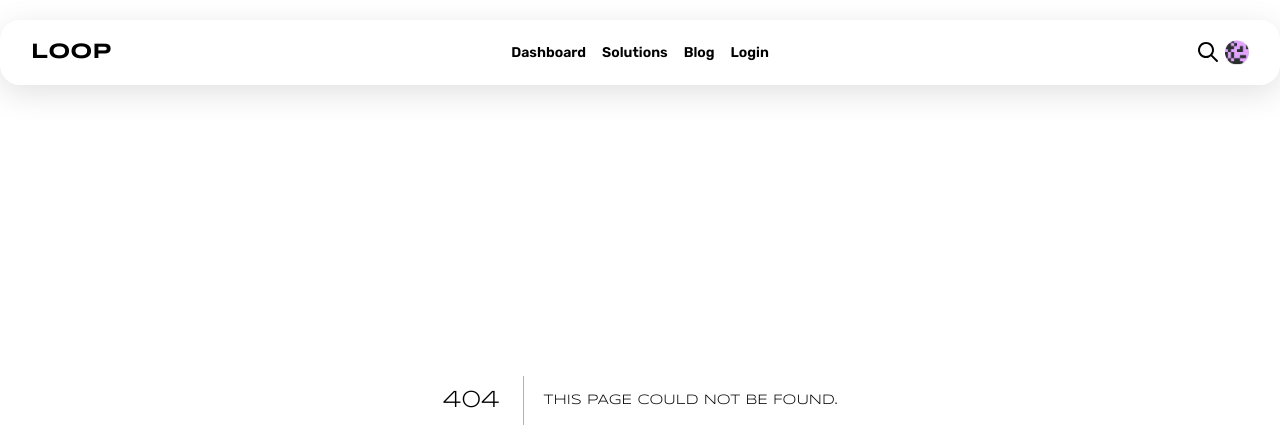
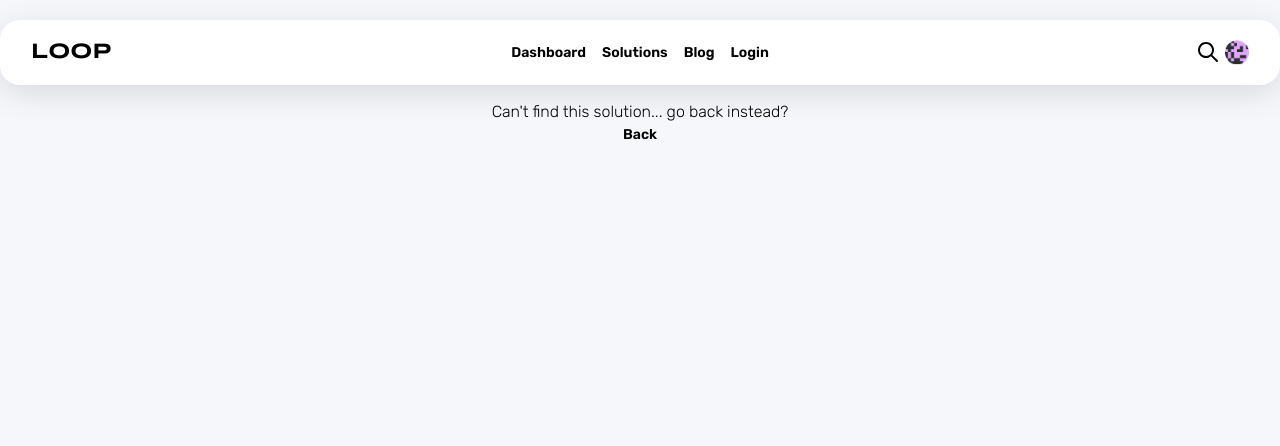
Before and after one commit to pranavkannepalli/loop, a Next.js app: page /solutions/1 in a window 1280 px wide. Before the commit this address had no page. Shown: the top 446 px of the page. Built offline with nearby package versions, Linux system fonts and the light colour scheme.

Commit message:
created boilerplate solution page with data fetching

```diff
--- /dev/null
+++ b/app/solutions/[solution]/page.js
@@ -0,0 +1,29 @@
+"use client";
+
+import solutions from "@/app/solutions";
+import Link from "next/link";
+import { useEffect, useState } from "react";
+
+export default function Solution({ params }) {
+	const solutionName = params.solution.replace("%20", " ");
+	const [solution, setSolution] = useState(null);
+
+	useEffect(() => {
+		solutions.forEach((value) => {
+			if (value.title == solutionName) {
+				setSolution(value);
+			}
+		});
+	}, [setSolution, solutionName]);
+
+	if (solution != null) {
+		return <div>{solution.title}</div>;
+	} else {
+		return (
+			<div className="my-[100px] flex flex-col items-center justify-center">
+				<p>Can&apos;t find this solution... go back instead?</p>
+				<Link href="/solutions">Back</Link>
+			</div>
+		);
+	}
+}
--- a/components/SolutionCard/index.jsx
+++ b/components/SolutionCard/index.jsx
@@ -1,17 +1,15 @@
+"use client";
+
 import Image from "next/image";
 import Icon from "../Icon";
+import useRedirectFunction from "@/hooks/useRedirectFunction";
+import { motion } from "framer-motion";
 
-export default function SolutionCard({
-  title,
-  gov,
-  utility,
-  price,
-  setup,
-  image,
-  alt,
-}) {
+export default function SolutionCard({ title, gov, utility, price, setup, image, alt }) {
+	const redirect = useRedirectFunction(`/solutions/${title}`);
+
 	return (
-    <div className="border min-w-[300px] border-white-300 rounded-xl overflow-hidden">
+		<motion.div whileHover={{ scale: 1.05 }} className="border min-w-[300px] border-white-300 rounded-xl overflow-hidden hover:cursor-pointer" onClick={() => redirect()}>
 			<div className="relative w-full aspect-[16/9] ">
 				<Image src={image} alt={alt} fill />
 			</div>
@@ -44,6 +42,6 @@ export default function SolutionCard({
 					</div>
 				</div>
 			</div>
-    </div>
+		</motion.div>
 	);
 }
```
Lines whose indentation alone changed are shown as unchanged.
